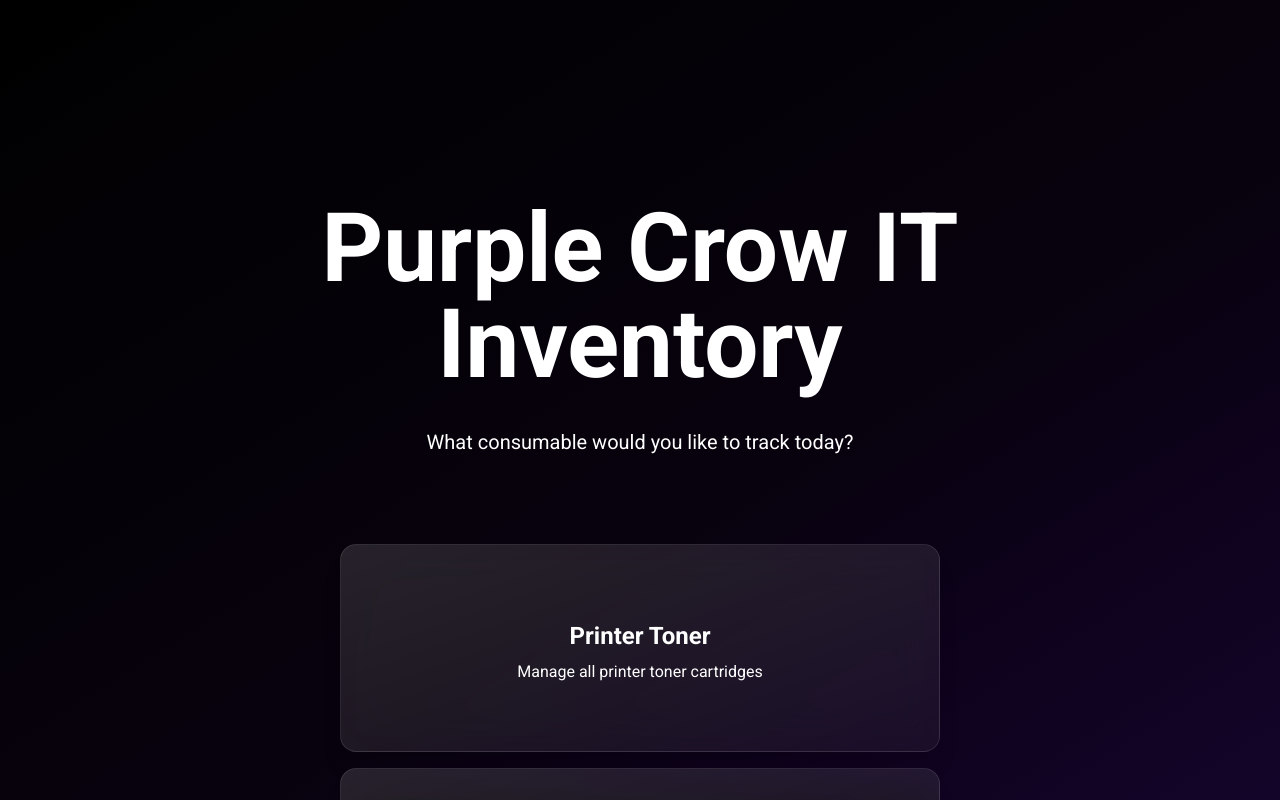
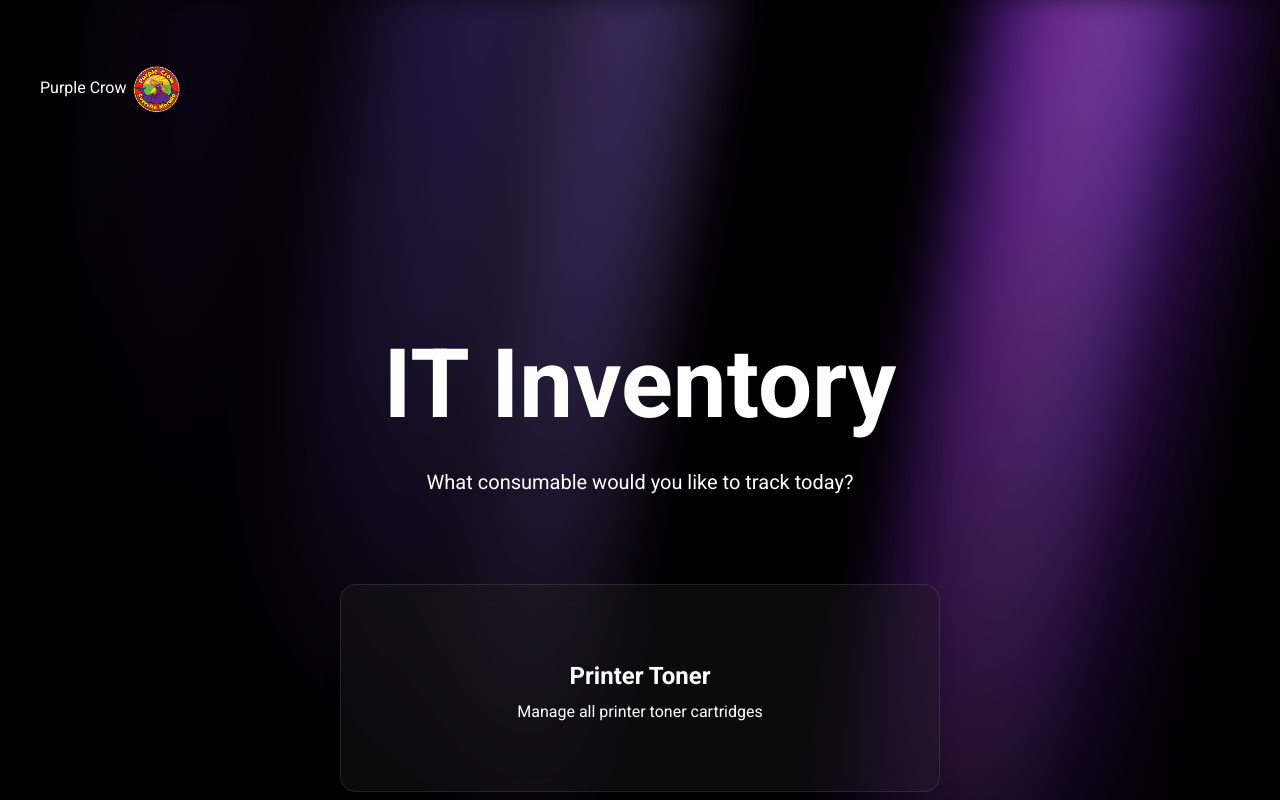
Before and after one commit to daironferrer/tonerApp, a React (Vite) app: page / in a window 1280 px wide. Shown: the top 800 px of the page. Built offline with nearby package versions, Linux system fonts and the light colour scheme.

Commit message:
added aurora background for landing page

```diff
--- a/package.json
+++ b/package.json
@@ -12,10 +12,13 @@
   "dependencies": {
     "@supabase/supabase-js": "^2.50.0",
     "@tailwindcss/vite": "^4.1.11",
+    "clsx": "^2.1.1",
+    "motion": "^12.23.24",
     "react": "^19.1.0",
     "react-dom": "^19.1.0",
     "react-router-dom": "^7.7.0",
-    "recharts": "^2.15.3"
+    "recharts": "^2.15.3",
+    "tailwind-merge": "^3.3.1"
   },
   "devDependencies": {
     "@eslint/js": "^9.25.0",
@@ -29,6 +32,7 @@
     "eslint-plugin-react-refresh": "^0.4.19",
     "globals": "^16.0.0",
     "postcss": "^8.5.6",
+    "tailwind-plugin-typed": "^1.1.2",
     "tailwindcss": "^4.1.11",
     "vite": "^6.3.5"
   }
--- /dev/null
+++ b/src/aurora.jsx
@@ -0,0 +1,63 @@
+"use client";
+
+const cn = (...args) => args.filter(Boolean).join(" ");
+
+export const AuroraBackground = ({
+  className,
+  children,
+  showRadialGradient = true,
+  ...props
+}) => {
+  return (
+    <div
+      className={cn(
+        "transition-bg relative flex min-h-screen flex-col items-center justify-center bg-black text-white", // darker base
+        className
+      )}
+      {...props}
+    >
+      <div
+        className="absolute inset-0 overflow-hidden"
+        style={{
+          // --- BLACK + PURPLE PALETTE ---
+          "--aurora":
+            "repeating-linear-gradient(100deg,#4c1d95_10%,#6d28d9_20%,#7e22ce_30%,#8b5cf6_40%,#a78bfa_50%)",
+          "--dark-gradient":
+            "repeating-linear-gradient(100deg,#000_0%,#000_7%,transparent_10%,transparent_12%,#000_16%)",
+          "--white-gradient":
+            "repeating-linear-gradient(100deg,#1a1a1a_0%,#1a1a1a_7%,transparent_10%,transparent_12%,#1a1a1a_16%)",
+          // optional named vars if you want to reuse them
+          "--purple-900": "#4c1d95",
+          "--purple-700": "#6d28d9",
+          "--purple-600": "#7e22ce",
+          "--purple-500": "#8b5cf6",
+          "--purple-400": "#a78bfa",
+          "--black": "#000",
+          "--transparent": "transparent",
+        }}
+      >
+        <div
+          className={cn(
+            `after:animate-aurora pointer-events-none absolute -inset-[10px]
+             [background-image:var(--dark-gradient),var(--aurora)]
+             [background-size:300%,_200%]
+             [background-position:50%_50%,50%_50%]
+             opacity-60 blur-[16px] filter will-change-transform
+             /* lock in purple scheme for the inner layer as well */
+             [--aurora:repeating-linear-gradient(100deg,#4c1d95_10%,#6d28d9_20%,#7e22ce_30%,#8b5cf6_40%,#a78bfa_50%)]
+             [--dark-gradient:repeating-linear-gradient(100deg,#000_0%,#000_7%,transparent_10%,transparent_12%,#000_16%)]
+             after:absolute after:inset-0
+             after:[background-image:var(--dark-gradient),var(--aurora)]
+             after:[background-size:200%,_100%]
+             after:[background-attachment:fixed]
+             after:mix-blend-screen after:content-[""]`, // nicer glow on black
+            showRadialGradient &&
+              `[mask-image:radial-gradient(ellipse_at_100%_0%,black_10%,var(--transparent)_70%)]`
+          )}
+        />
+      </div>
+
+      <div className="relative z-10 w-full">{children}</div>
+    </div>
+  );
+};
--- a/src/index.css
+++ b/src/index.css
@@ -1,5 +1,24 @@
 @import "tailwindcss";
 @import url('https://fonts.googleapis.com/css2?family=Roboto:wght@300;400;500;700&display=swap');
+
+
+@theme inline {
+  --animate-aurora: aurora 60s linear infinite;
+
+  @keyframes aurora {
+    from {
+      background-position:
+        50% 50%,
+        50% 50%;
+    }
+
+    to {
+      background-position:
+        350% 50%,
+        350% 50%;
+    }
+  }
+}
 
 * {
   font-family: 'Roboto', -apple-system, BlinkMacSystemFont, 'Segoe UI', sans-serif;
--- a/src/landing.jsx
+++ b/src/landing.jsx
@@ -1,11 +1,17 @@
 import { Link } from "react-router-dom";
+import { AuroraBackground } from "./aurora";
 
 function Landing() {
     return(
+        < AuroraBackground >
         <div>
+            <div class="flex items-center m-5 md:m-5 lg:m-10 h-24">
+                <h1 class="text-white">Purple Crow</h1>
+                <img src="/PurpleCrow-logo.webp" class="size-15 object-contain"/>
+            </div>
             <div class="flex justify-center mt-50">
               <div class="lg:w-1/2 text-center lg:text-2xl">
-              <h2 class="text-5xl lg:text-8xl font-bold mb-4">Purple Crow IT Inventory</h2>
+              <h2 class="text-5xl lg:text-8xl font-bold mb-4 text-white">IT Inventory</h2>
               </div>
             </div>
 
@@ -20,7 +26,7 @@ function Landing() {
                 h-28 w-11/12 sm:h-36 sm:w-64 md:h-44 md:w-100 lg:h-52 lg:w-150
                 text-base sm:text-lg md:text-xl
                 text-white text-center
-                bg-gradient-to-br from-white/13 to-white/5 backdrop-blur-xl
+                 bg-neutral-800/30 backdrop-blur-lg
                 rounded-2xl border border-white/10 shadow-xl
                 hover:shadow-white/5 hover:border-white/40
                 transition-all duration-300 cursor-pointer"
@@ -35,7 +41,7 @@ function Landing() {
                 h-28 w-11/12 sm:h-36 sm:w-64 md:h-44 md:w-100 lg:h-52 lg:w-150
                 text-base sm:text-lg md:text-xl
                 text-white text-center
-                bg-gradient-to-br from-white/13 to-white/5 backdrop-blur-xl
+                 bg-neutral-800/30 backdrop-blur-lg
                 rounded-2xl border border-white/10 shadow-xl
                 hover:shadow-white/5 hover:border-white/40
                 transition-all duration-300 cursor-pointer">
@@ -45,6 +51,7 @@ function Landing() {
             </div>
             </div>
         </div>
+        </AuroraBackground>
     )
 }
 
```
Also changed, not shown: 1 other file (tests, documents, lock files or other folders).
